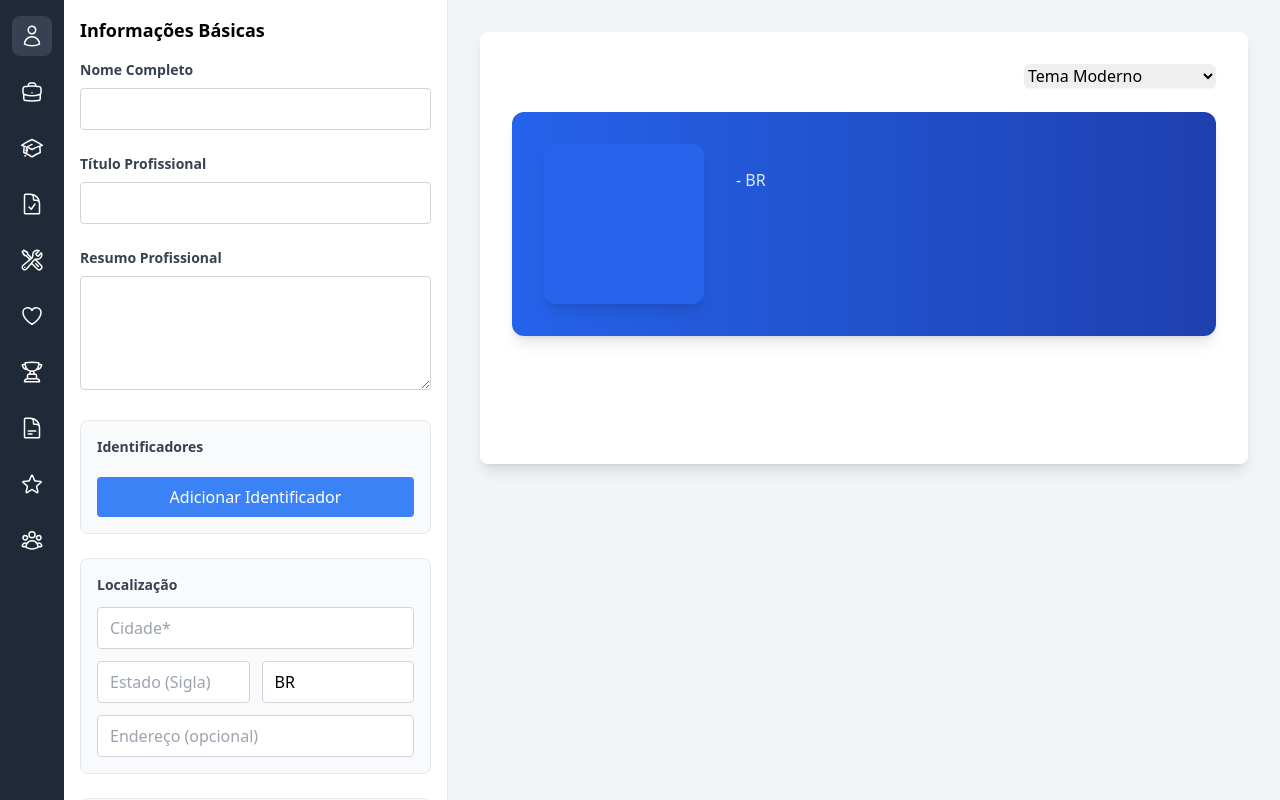
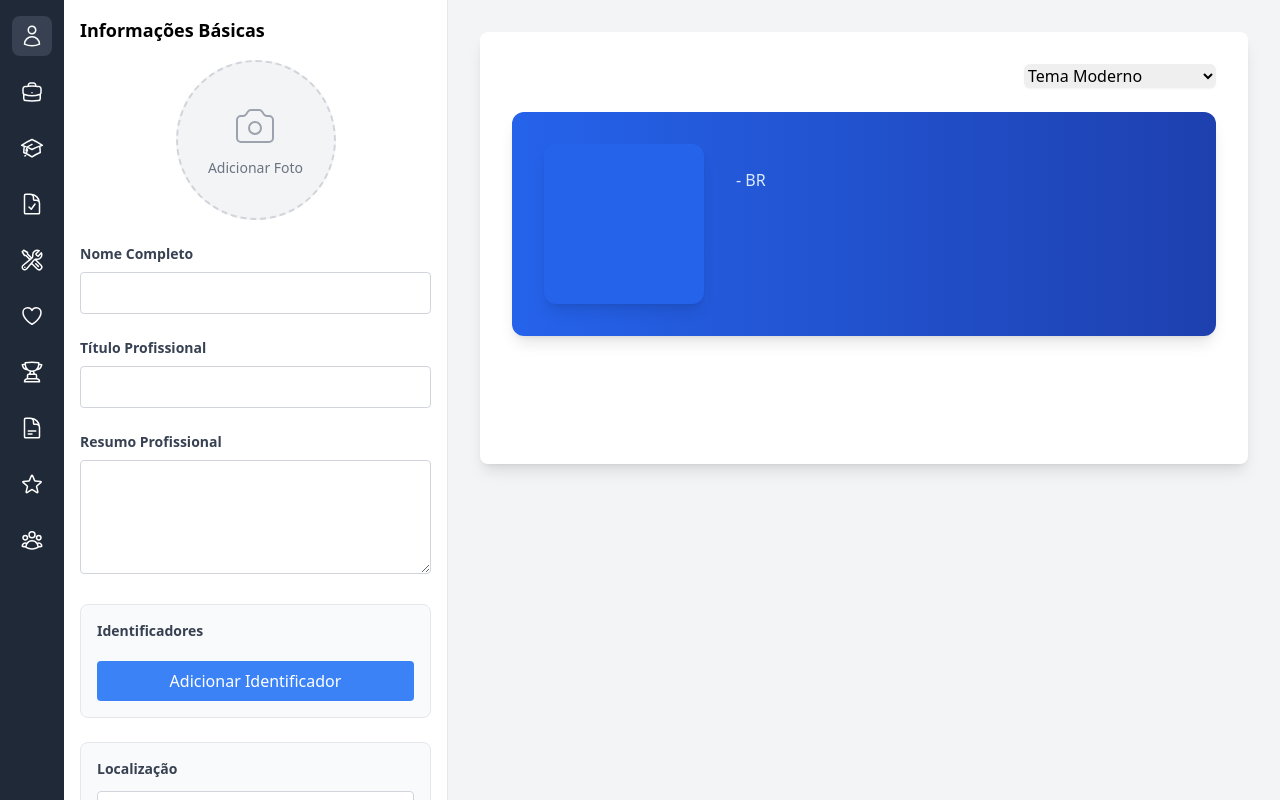
Before and after one commit to horaciosdev/open-curriculum-reader, a Nuxt app: page / in a window 1280 px wide. Both pictures are taken after a click on the button "Criar Novo". Built offline with nearby package versions, Linux system fonts and the light colour scheme.

Commit message:
feat: implement image upload and drag-and-drop functionality in BasicInfoEditor component

```diff
--- a/components/BasicInfoEditor.vue
+++ b/components/BasicInfoEditor.vue
@@ -1,5 +1,51 @@
 <template>
   <div class="basic-info-editor w-full">
+    <div class="mb-6 flex justify-center relative">
+      <input
+        type="file"
+        ref="imageUpload"
+        @change="handleImageUpload"
+        accept="image/*"
+        class="hidden"
+      />
+      <div
+        @click="triggerImageUpload"
+        @dragover.prevent="dragOver"
+        @dragleave.prevent="dragLeave"
+        @drop.prevent="handleDrop"
+        :class="[
+          'relative w-40 h-40 rounded-full border-2 flex items-center justify-center cursor-pointer transition-colors group',
+          isDragging ? 'bg-blue-100 border-blue-300' : 'bg-gray-100 border-dashed border-gray-300 hover:bg-gray-200'
+        ]"
+      >
+        <div
+          v-if="!localBasicInfo.image"
+          class="text-center text-gray-500 flex flex-col items-center"
+        >
+          <svg xmlns="http://www.w3.org/2000/svg" class="h-12 w-12 mb-2 text-gray-400 group-hover:text-gray-600" fill="none" viewBox="0 0 24 24" stroke="currentColor">
+            <path strokeLinecap="round" strokeLinejoin="round" strokeWidth={2} d="M3 9a2 2 0 012-2h.93a2 2 0 001.664-.89l.812-1.22A2 2 0 0110.07 4h3.86a2 2 0 011.664.89l.812 1.22A2 2 0 0018.07 7H19a2 2 0 012 2v9a2 2 0 01-2 2H5a2 2 0 01-2-2V9z" />
+            <path strokeLinecap="round" strokeLinejoin="round" strokeWidth={2} d="M15 13a3 3 0 11-6 0 3 3 0 016 0z" />
+          </svg>
+          <span class="text-sm">
+            {{ isDragging ? 'Solte a imagem aqui' : 'Adicionar Foto' }}
+          </span>
+        </div>
+        <img
+          v-else
+          :src="localBasicInfo.image"
+          alt="Profile"
+          class="w-full h-full object-cover rounded-full"
+        />
+        <button
+          v-if="localBasicInfo.image"
+          @click.stop="removeImage"
+          class="absolute top-0 right-0 bg-red-500 text-white rounded-full p-1 hover:bg-red-600"
+        >
+          <XMarkIcon class="w-4 h-4" />
+        </button>
+      </div>
+    </div>
+
     <div class="space-y-6">
       <div class="mb-4">
         <label class="block text-gray-700 text-sm font-bold mb-2" for="name">
@@ -222,6 +268,45 @@ const addProfile = () => {
 const removeProfile = (index: number) => {
   localBasicInfo.value.profiles.splice(index, 1)
 }
+
+const imageUpload = ref(null)
+
+const handleImageUpload = (event: any) => {
+  const file = event.target.files[0]
+  const reader = new FileReader()
+  reader.onload = () => {
+    localBasicInfo.value.image = reader.result
+  }
+  reader.readAsDataURL(file)
+}
+
+const triggerImageUpload = () => {
+  imageUpload.value.click()
+}
+
+const removeImage = () => {
+  localBasicInfo.value.image = ''
+}
+
+const isDragging = ref(false)
+
+const dragOver = () => {
+  isDragging.value = true
+}
+
+const dragLeave = () => {
+  isDragging.value = false
+}
+
+const handleDrop = (event: any) => {
+  isDragging.value = false
+  const file = event.dataTransfer.files[0]
+  const reader = new FileReader()
+  reader.onload = () => {
+    localBasicInfo.value.image = reader.result
+  }
+  reader.readAsDataURL(file)
+}
 </script>
 
 <style scoped>
```
